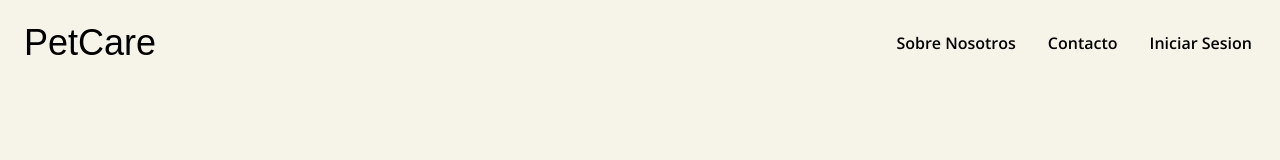
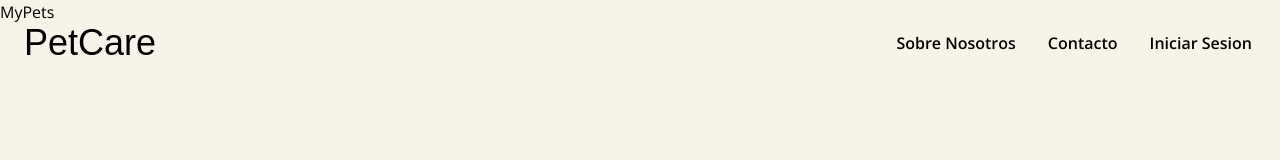
Before and after one commit to No-Country/C14-53-T-NODE-REACT, a React (Vite) app in the folder frontend-nocountry/app-mascotas/: page /mypets in a window 1280 px wide. Shown: the top 160 px of the page. Built offline with nearby package versions, Linux system fonts and the light colour scheme; a web font is replaced by a local one.

Commit message:
basic page component and routing

```diff
--- a/frontend-nocountry/app-mascotas/src/App.tsx
+++ b/frontend-nocountry/app-mascotas/src/App.tsx
@@ -5,6 +5,7 @@ import HomePage from './components/HomePage'
 import Login from './components/Login'
 import Register from './components/Register'
 import Dashboard from './components/Dashboard'
+import { MyPets } from './pages/MyPets'
 import { BrowserRouter as Router, Routes, Route } from 'react-router-dom'
 
 function App() {
@@ -19,6 +20,7 @@ function App() {
             <Route path='/dashboard' element={<Dashboard />} />
             <Route path='/login' element={<Login />} />
             <Route path='/register' element={<Register />} />
+            <Route path='/mypets' element={<MyPets />} />
           </Routes>
         </div>
       </>
--- /dev/null
+++ b/frontend-nocountry/app-mascotas/src/pages/MyPets.tsx
@@ -0,0 +1,6 @@
+
+export const MyPets = () => {
+  return (
+    <div>MyPets</div>
+  )
+}
```
